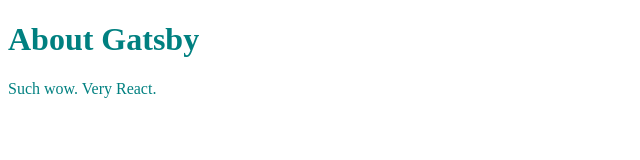
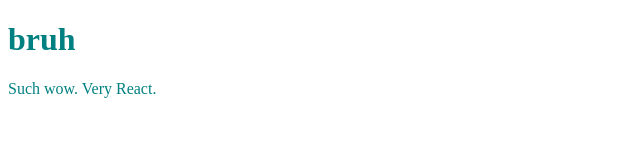
Before and after one commit to hendrixmar/hendrix_portafolio, a Gatsby site: page /about in a window 1280 px wide. Shown: the whole page, without its empty margins (0-640 px from the left). Built offline with nearby package versions, Linux system fonts and the light colour scheme; Gatsby itself is replaced by a stand-in of ours.

Commit message:
deployed to surge

```diff
--- a/src/components/header.js
+++ b/src/components/header.js
@@ -1,5 +1,7 @@
 import React from "react"
 
-export default function Header() {
-  return <h1>This is a header.</h1>
-}
+export default function Header(props) {
+  return (<h1>
+    {props.headerText}
+    </h1>);
+    }
--- a/src/pages/about.js
+++ b/src/pages/about.js
@@ -4,7 +4,7 @@
 export default function About() {
   return (
     <div style={{ color: `teal` }}>
-      <h1>About Gatsby</h1>
+      <Header headerText="bruh"/>
       <p>Such wow. Very React.</p>
     </div>
   )
--- a/src/pages/index.js
+++ b/src/pages/index.js
@@ -1,7 +1,9 @@
 import React from "react"
+import { Link } from "gatsby"
 
 export default function Home() {
   return (<div style={{ color: `purple` }}>
+        <Link to="/contact/">Contact</Link>
           <h1>Hello Gatsby!</h1>
       <p>What a world.</p>
       <img src="https://source.unsplash.com/random/400x200" alt="" />
```
